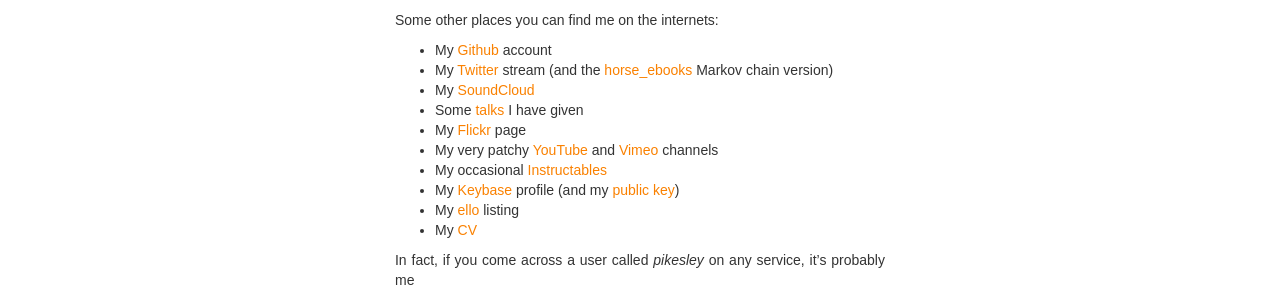
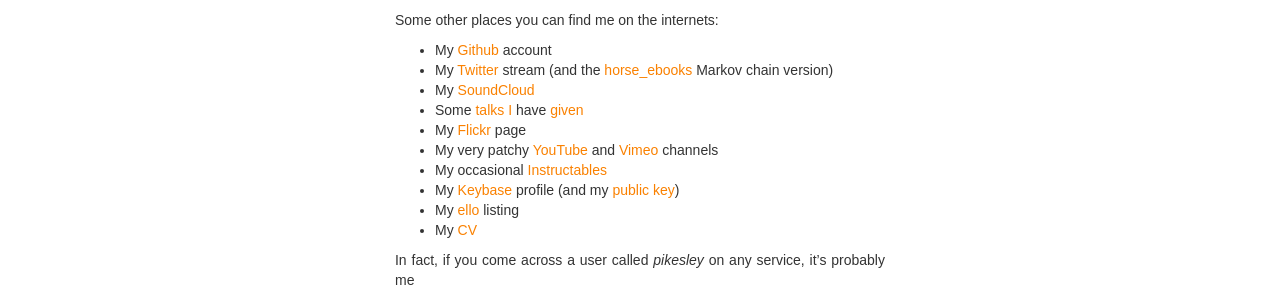
Before and after one commit to pikesley/pikesley.github.io, a Jekyll site: the page built from index.md, in a window 1280 px wide. Shown: the part 195-489 px from the top of the page. Built offline with Jekyll 4.4.1, drawn with Linux system fonts in a browser that asks for light colours; nearby versions of some CDN libraries; some web fonts are replaced; part of the change alters nothing that is shown.

Commit message:
Better YT links

```diff
--- a/index.md
+++ b/index.md
@@ -10,7 +10,7 @@ Some other places you can find me on the internets:
 * My [Github](https://github.com/pikesley) account
 * My [Twitter](https://twitter.com/pikesley) stream (and the [horse_ebooks](https://twitter.com/pikesley_ebooks) Markov chain version)
 * My [SoundCloud](https://soundcloud.com/pikesley)
-* Some [talks](https://www.youtube.com/playlist?list=PLuPLM2FI60-M0-aWejF9WgB-Dkt1TuQXv) I have given
+* Some [talks](https://www.youtube.com/watch?v=JCix1XW329gv) [I](https://www.youtube.com/watch?v=Qt_J0jNqtZg) have [given](https://www.youtube.com/watch?v=Dyg5tzi-H4s&feature=youtu.be&t=34m40s)
 * My [Flickr](http://www.flickr.com/photos/pikesley/) page
 * My very patchy [YouTube](https://www.youtube.com/user/pikesley/videos) and [Vimeo](https://vimeo.com/pikesley) channels
 * My occasional [Instructables](http://www.instructables.com/member/pikesley?show=INSTRUCTABLES)
```
